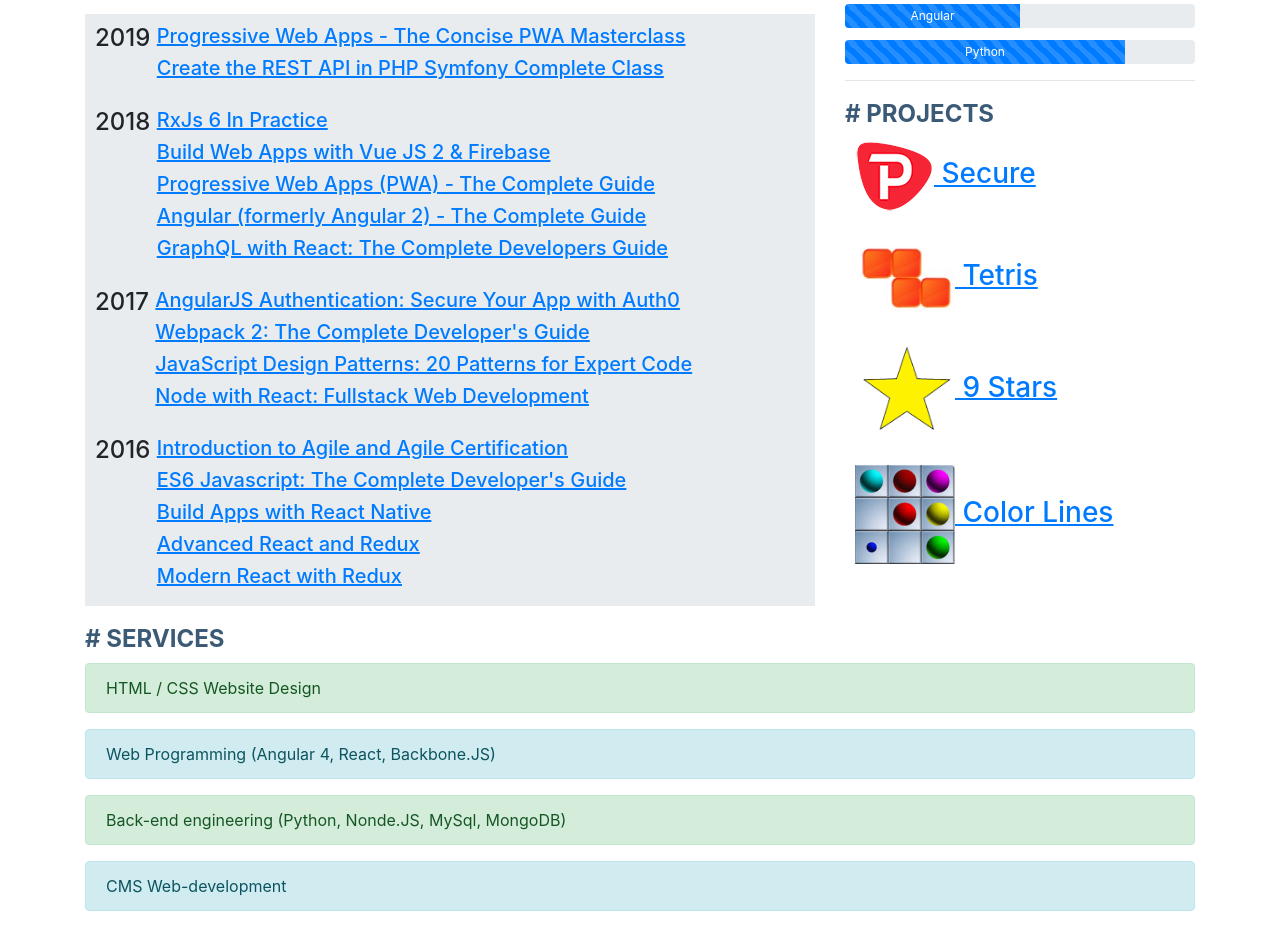
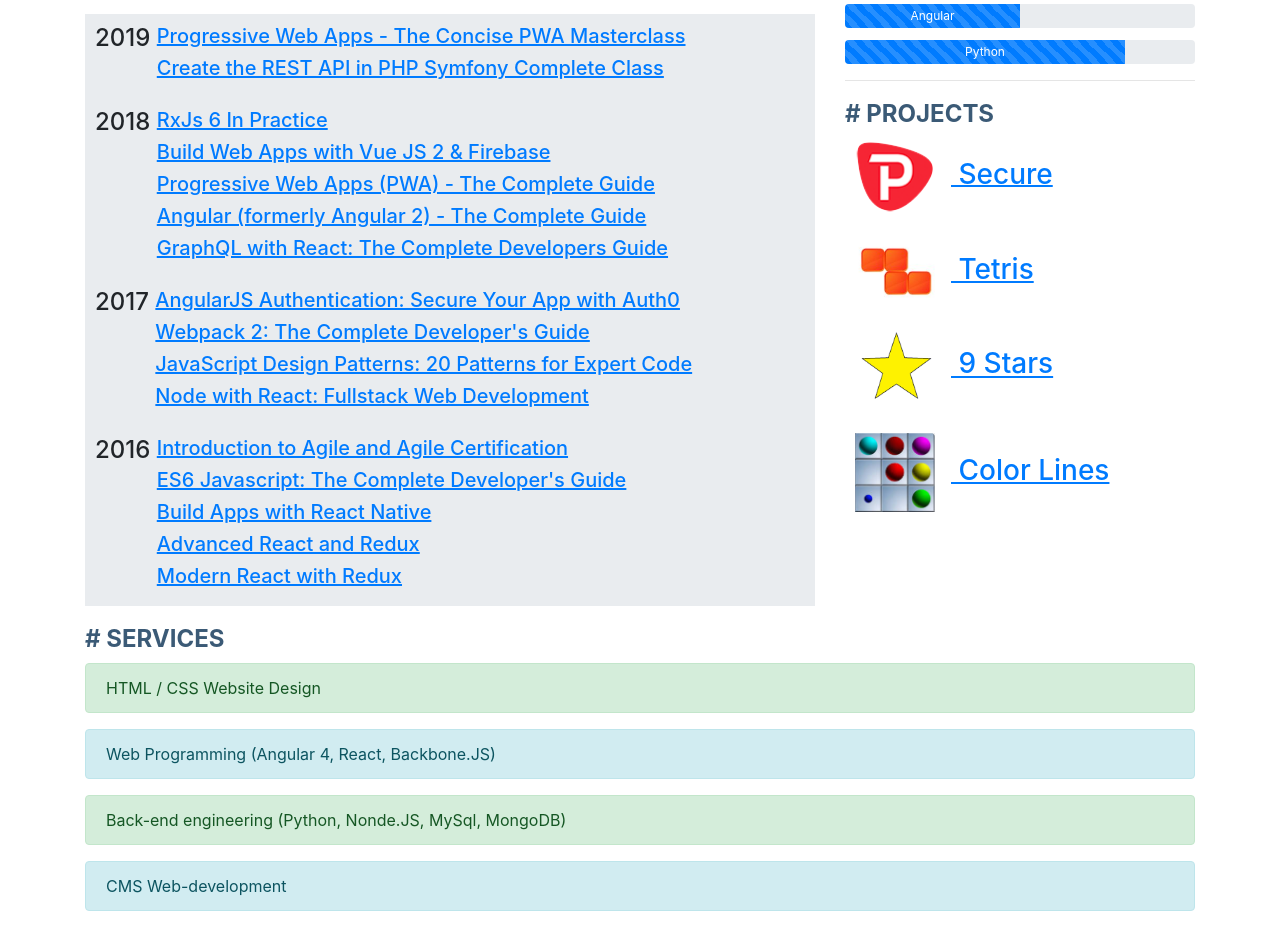
Before and after one commit to deskach/tolia, an Angular app: page /#/home in a window 1280 px wide. Shown: the part 1020-1956 px from the top of the page. Built offline with nearby package versions, Linux system fonts and the light colour scheme.

Commit message:
more css work

```diff
--- a/src/app/content/about/about.component.css
+++ b/src/app/content/about/about.component.css
@@ -74,7 +74,8 @@
 }
 
 img.work-img {
-  max-width: 100px;
+  width: 80px;
+  margin-right: 1rem;
 }
 
 div.progress {
--- a/src/app/content/about/about.component.html
+++ b/src/app/content/about/about.component.html
@@ -131,7 +131,7 @@
 
     <h2 ># Projects</h2 >
     <ul class="work-list" >
-      <li *ngFor="let project of projects">
+      <li *ngFor="let project of projects" >
         <a href="{{project.url}}" target="_blank" >
           <h3 >
             <img src="{{project.imgSrc}}" class="work-img" >
```
